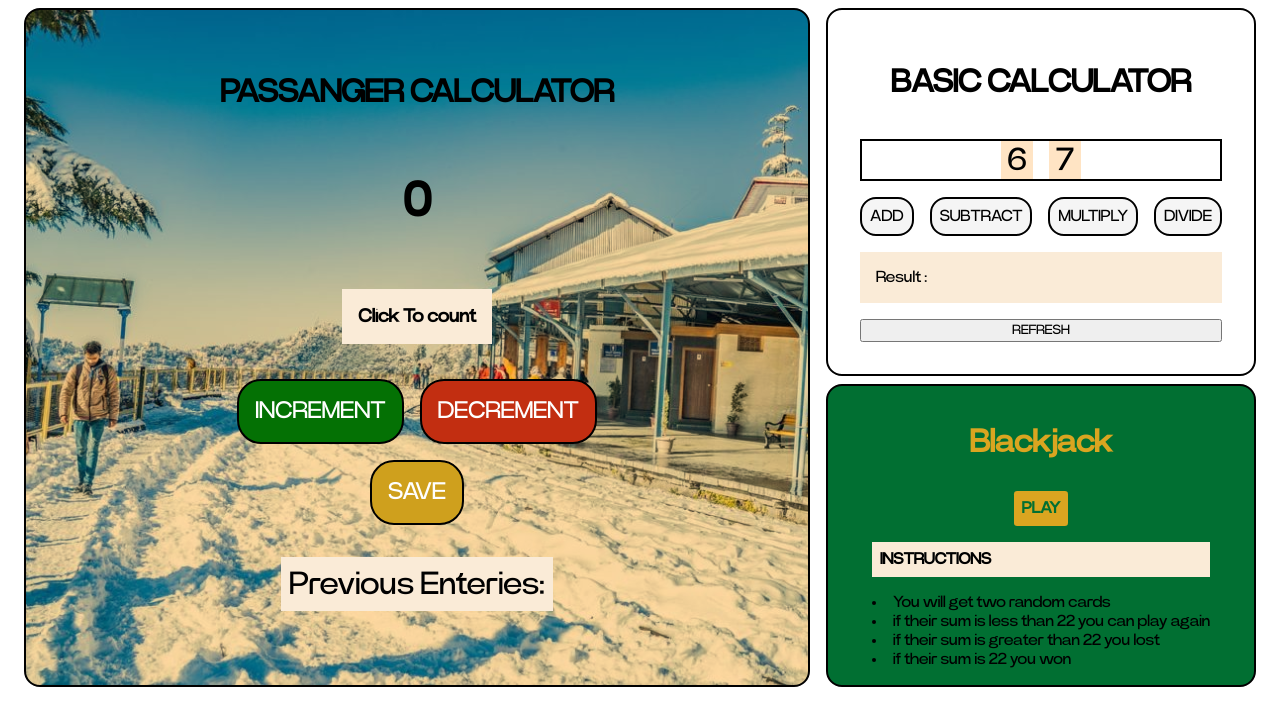
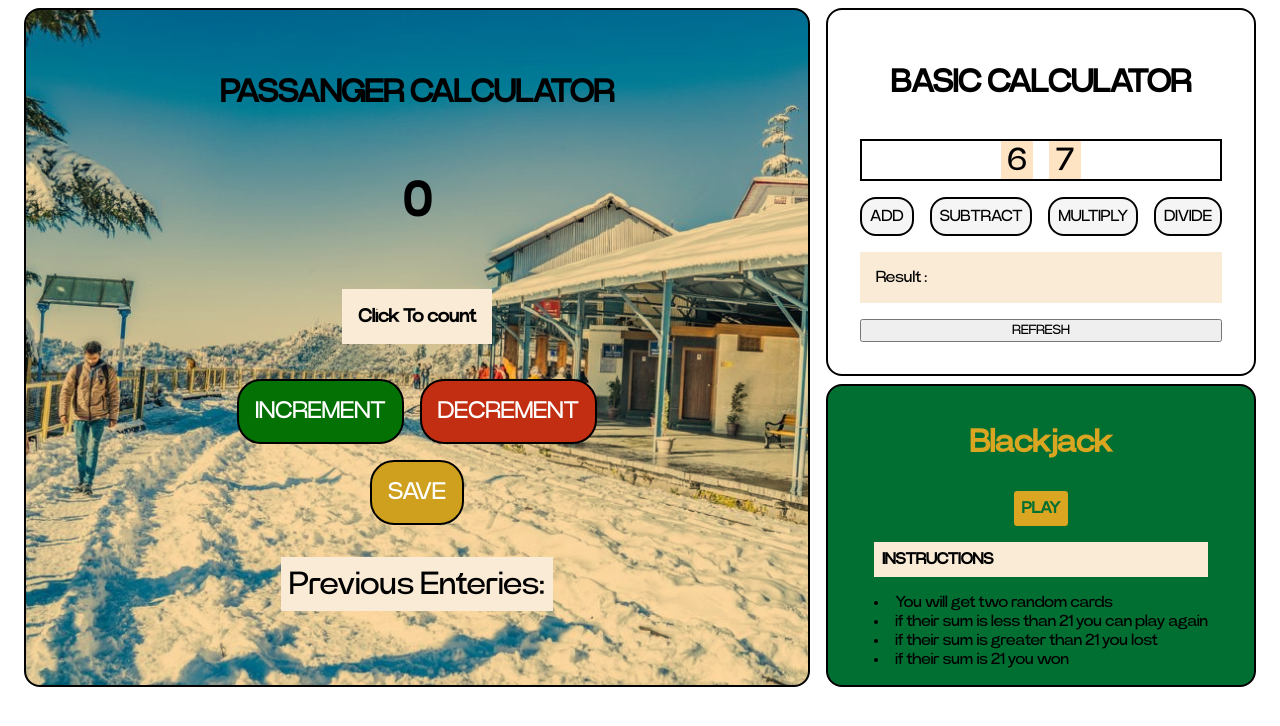
Before and after one commit to Kunal-sharan/JS_basic_projects, a plain HTML site: page index.html in a window 1280 px wide. Drawn offline with Linux system fonts and the light colour scheme.

Commit message:
Update index.html

```diff
--- a/index.html
+++ b/index.html
@@ -45,9 +45,9 @@
             <div class="instruct">
                <h3 class="instructhead">INSTRUCTIONS</h3>
                <li>You will get two random cards</li>
-               <li>if their sum is less than 22 you can play again</li>
-               <li>if their sum is greater than 22 you lost</li>
-               <li>if their sum is 22 you won</li>
+               <li>if their sum is less than 21 you can play again</li>
+               <li>if their sum is greater than 21 you lost</li>
+               <li>if their sum is 21 you won</li>
             </div>
          </div>
          <div class="message" id="message">Want to play a round?</div>
```
